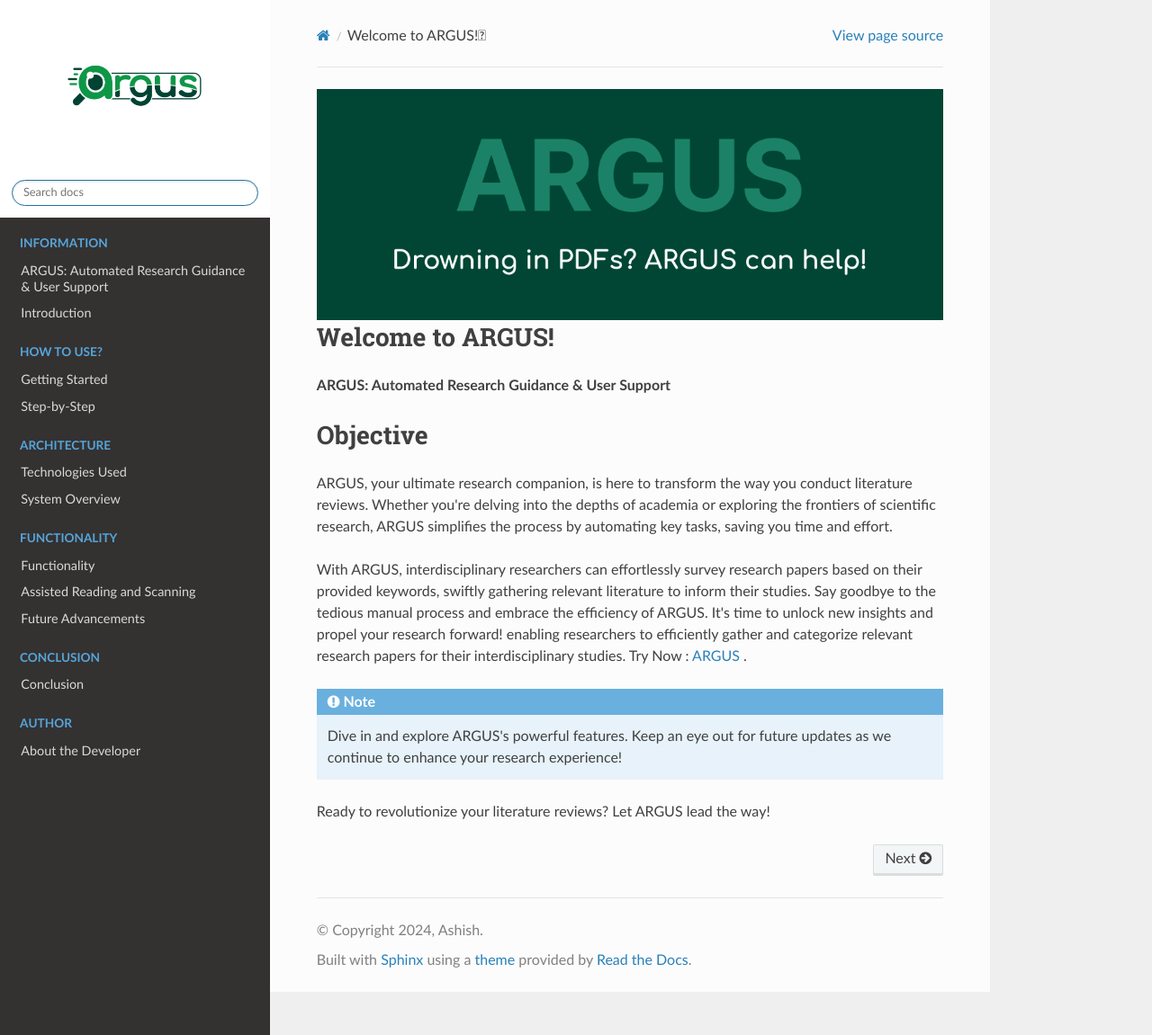
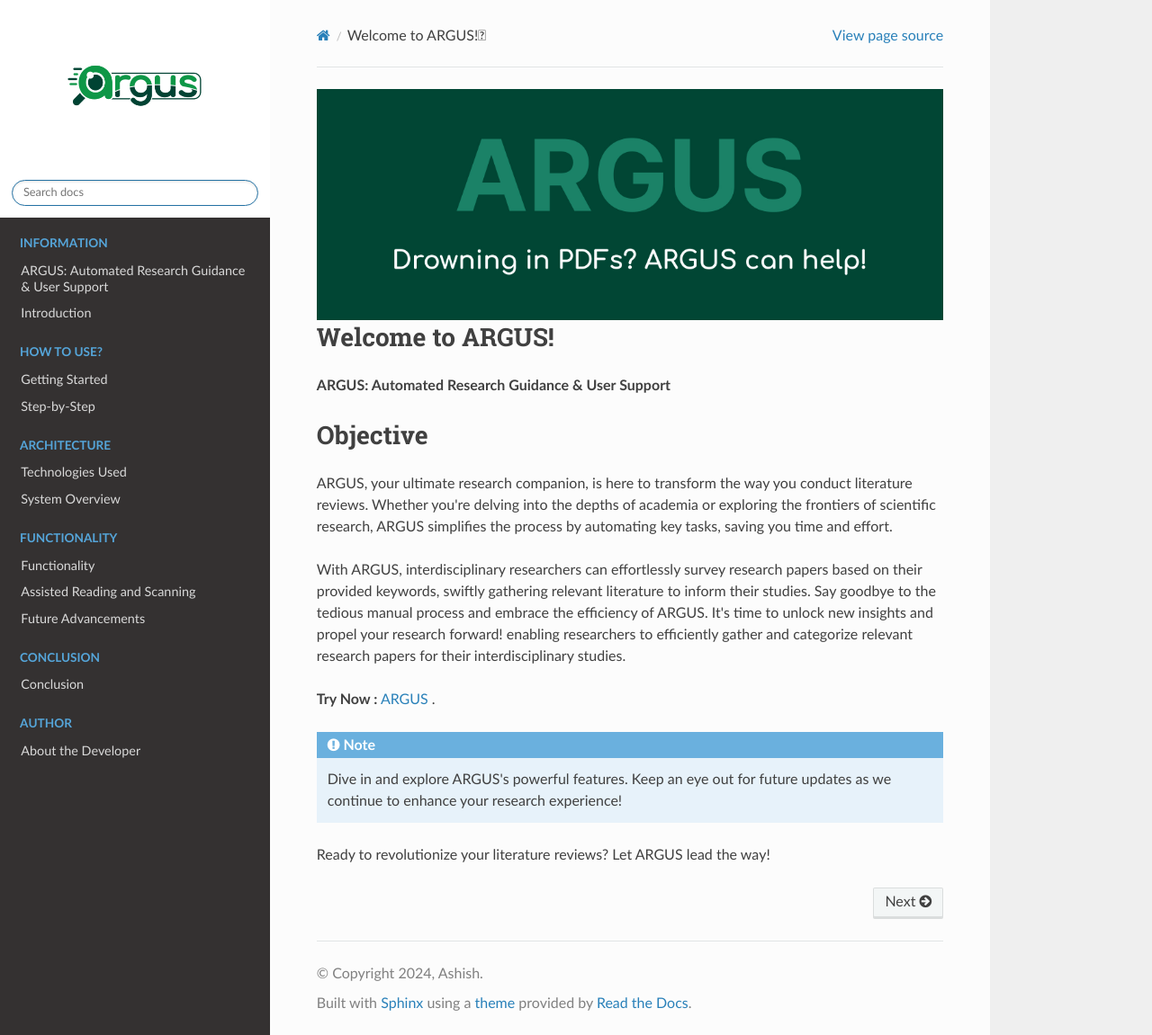
Before and after one commit to ashishsutariya/Documentation-Argus, a Sphinx documentation site: the page built from source/index.rst, in a window 1280 px wide and 1151 px high. Shown: the whole window at 90% size. Built offline with Sphinx 7.4.7 and the Read the Docs theme 2.0.0, drawn with Linux system fonts in a browser that asks for light colours.

```diff
--- a/source/index.rst
+++ b/source/index.rst
@@ -15,7 +15,9 @@ ARGUS, your ultimate research companion, is here to transform the way you conduc
 
 With ARGUS, interdisciplinary researchers can effortlessly survey research papers based on their provided keywords, swiftly gathering relevant literature to inform their studies. Say goodbye to the tedious manual process and embrace the efficiency of ARGUS. It's time to unlock new insights and propel your research forward!
 enabling researchers to efficiently gather and categorize relevant research papers for their interdisciplinary studies.
-Try Now : `ARGUS <https://sysrev.cs.binghamton.edu/argus>`_ .
+
+
+**Try Now :** `ARGUS <https://sysrev.cs.binghamton.edu/argus>`_ .
 
 
 .. note::
```
